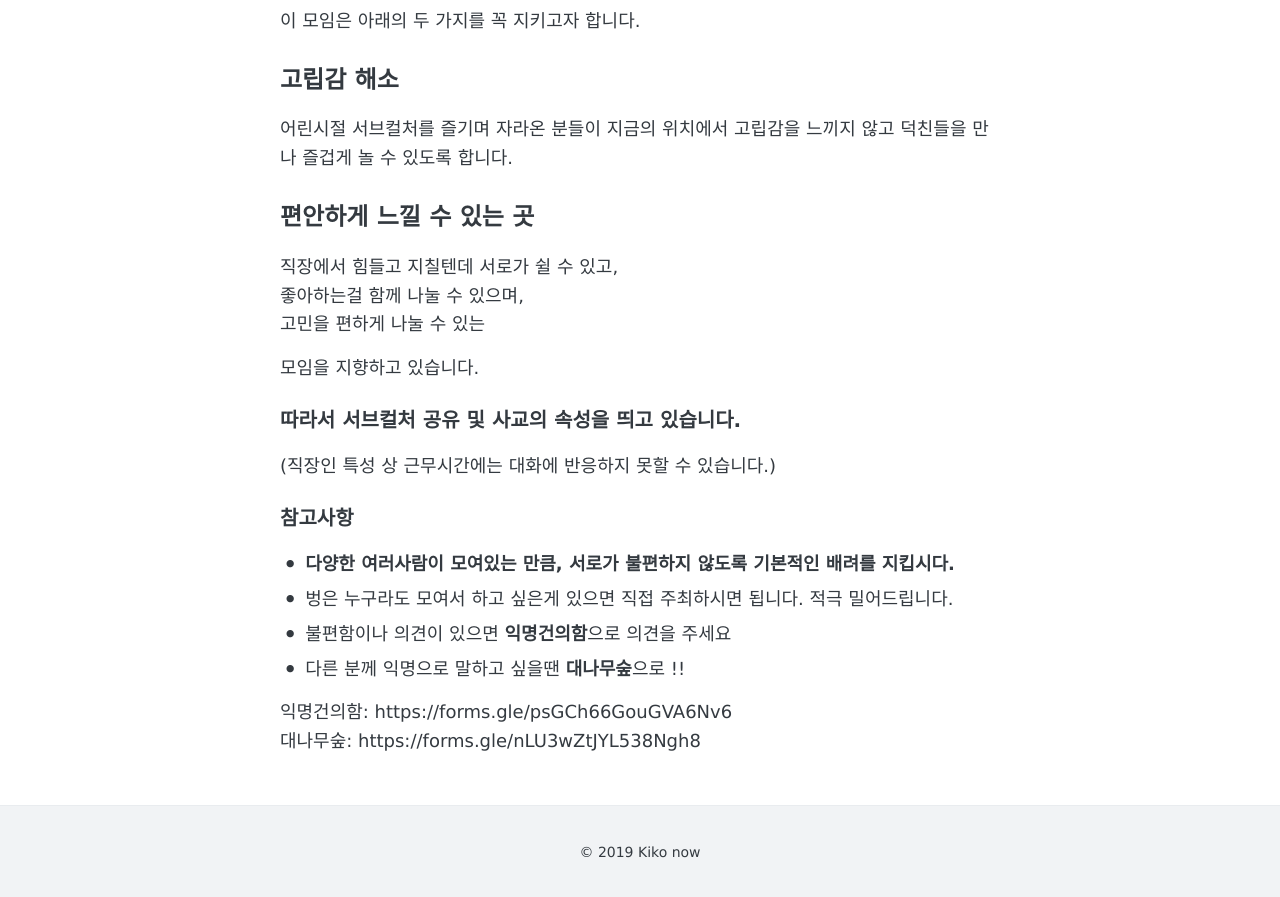
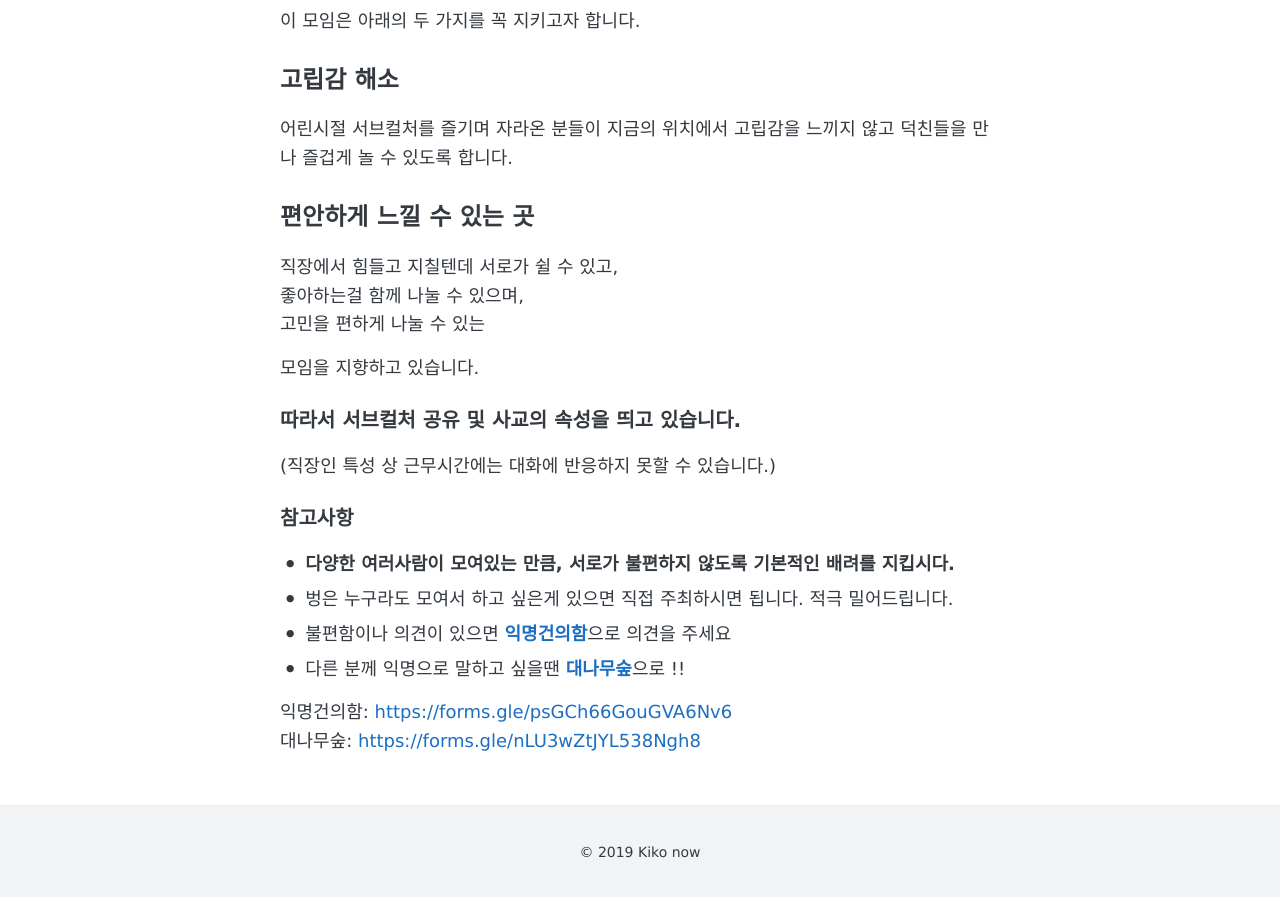
Before and after one commit to neko-agdg/neko-agdg.github.io, a Jekyll site: the page built from about.md, in a window 1280 px wide and 900 px high, scrolled down 579 px. Shown: the top 897 px of the window. Built offline with Jekyll 4.4.1, drawn with Linux system fonts in a browser that asks for light colours; part of the change alters nothing that is shown.

```diff
--- a/about.md
+++ b/about.md
@@ -32,8 +32,11 @@ permalink: /about/
 ### 참고사항
 - **다양한 여러사람이 모여있는 만큼, 서로가 불편하지 않도록 기본적인 배려를 지킵시다.**
 - 벙은 누구라도 모여서 하고 싶은게 있으면 직접 주최하시면 됩니다. 적극 밀어드립니다.
-- 불편함이나 의견이 있으면 **익명건의함**으로 의견을 주세요
-- 다른 분께 익명으로 말하고 싶을땐 **대나무숲**으로 !!
+- 불편함이나 의견이 있으면 **[익명건의함][]**으로 의견을 주세요
+- 다른 분께 익명으로 말하고 싶을땐 **[대나무숲][]**으로 !!
 
-익명건의함: https://forms.gle/psGCh66GouGVA6Nv6
-대나무숲: https://forms.gle/nLU3wZtJYL538Ngh8
+익명건의함: [https://forms.gle/psGCh66GouGVA6Nv6][익명건의함]
+대나무숲: [https://forms.gle/nLU3wZtJYL538Ngh8][대나무숲]
+
+[익명건의함]: https://forms.gle/psGCh66GouGVA6Nv6
+[대나무숲]: https://forms.gle/nLU3wZtJYL538Ngh8
```
